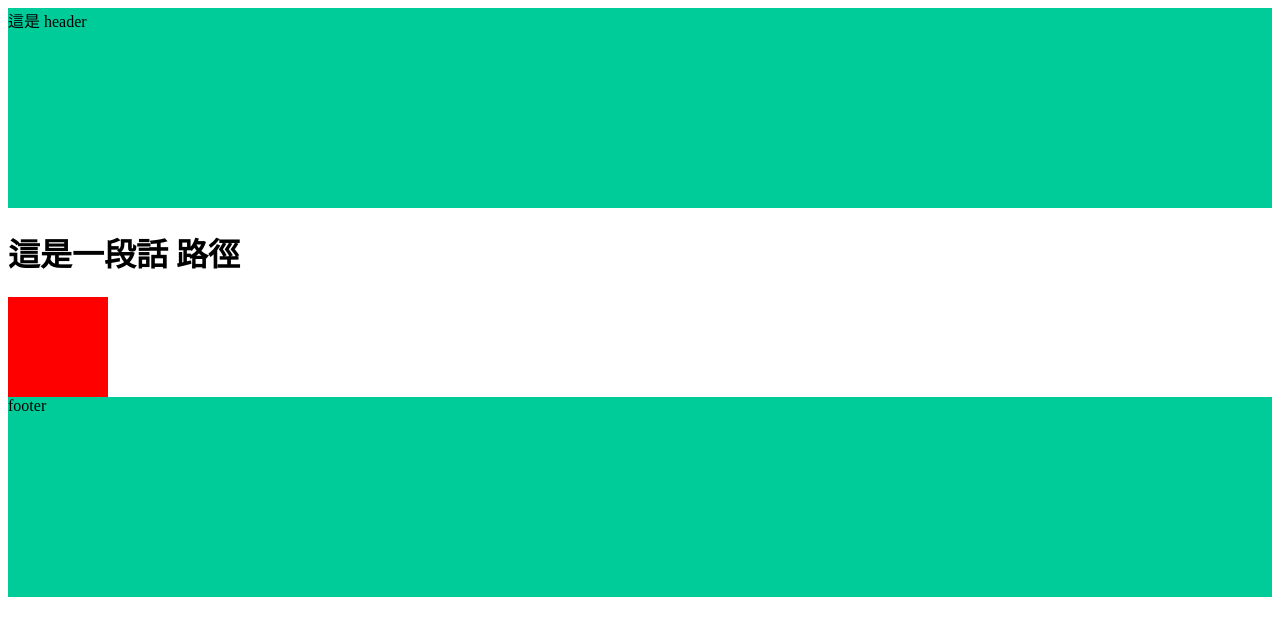
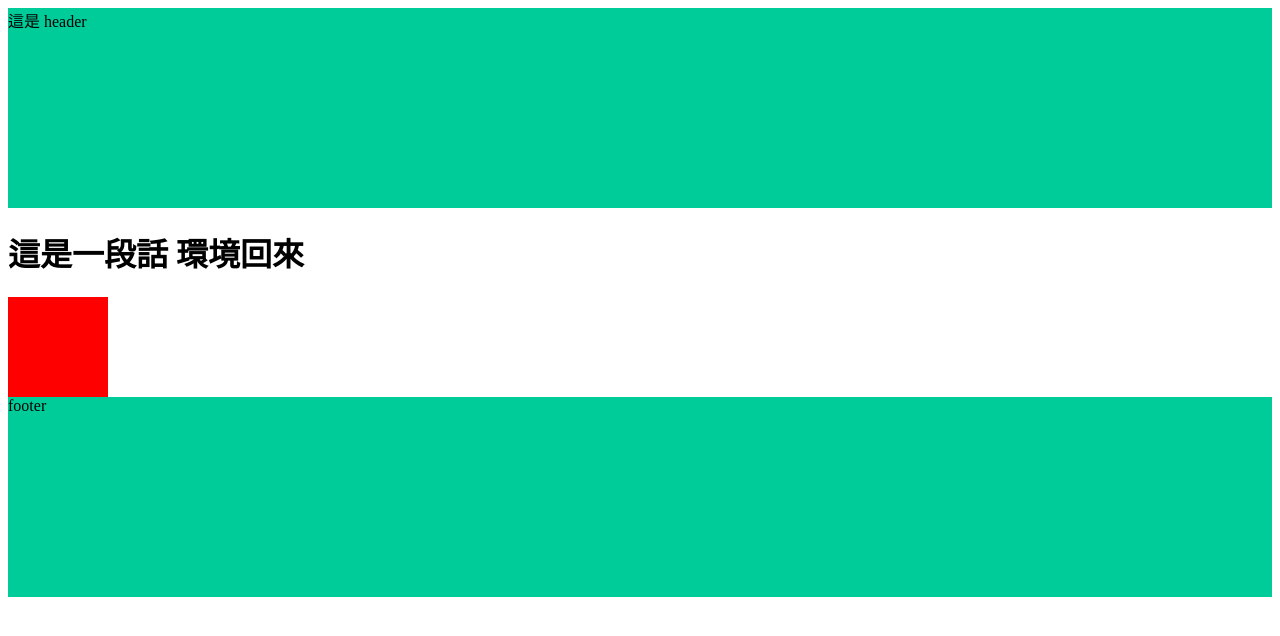
Before and after one commit to BarneySm/week3, a plain HTML site: page index.html in a window 1280 px wide. Drawn offline with Linux system fonts and the light colour scheme.

Commit message:
Update 2022-08-18T02:33:41.409Z

```diff
--- a/index.html
+++ b/index.html
@@ -16,7 +16,7 @@
 
 
 <h1>
-  這是一段話 路徑
+  這是一段話 環境回來
 </h1>
 
 <div class="box"></div>
```
